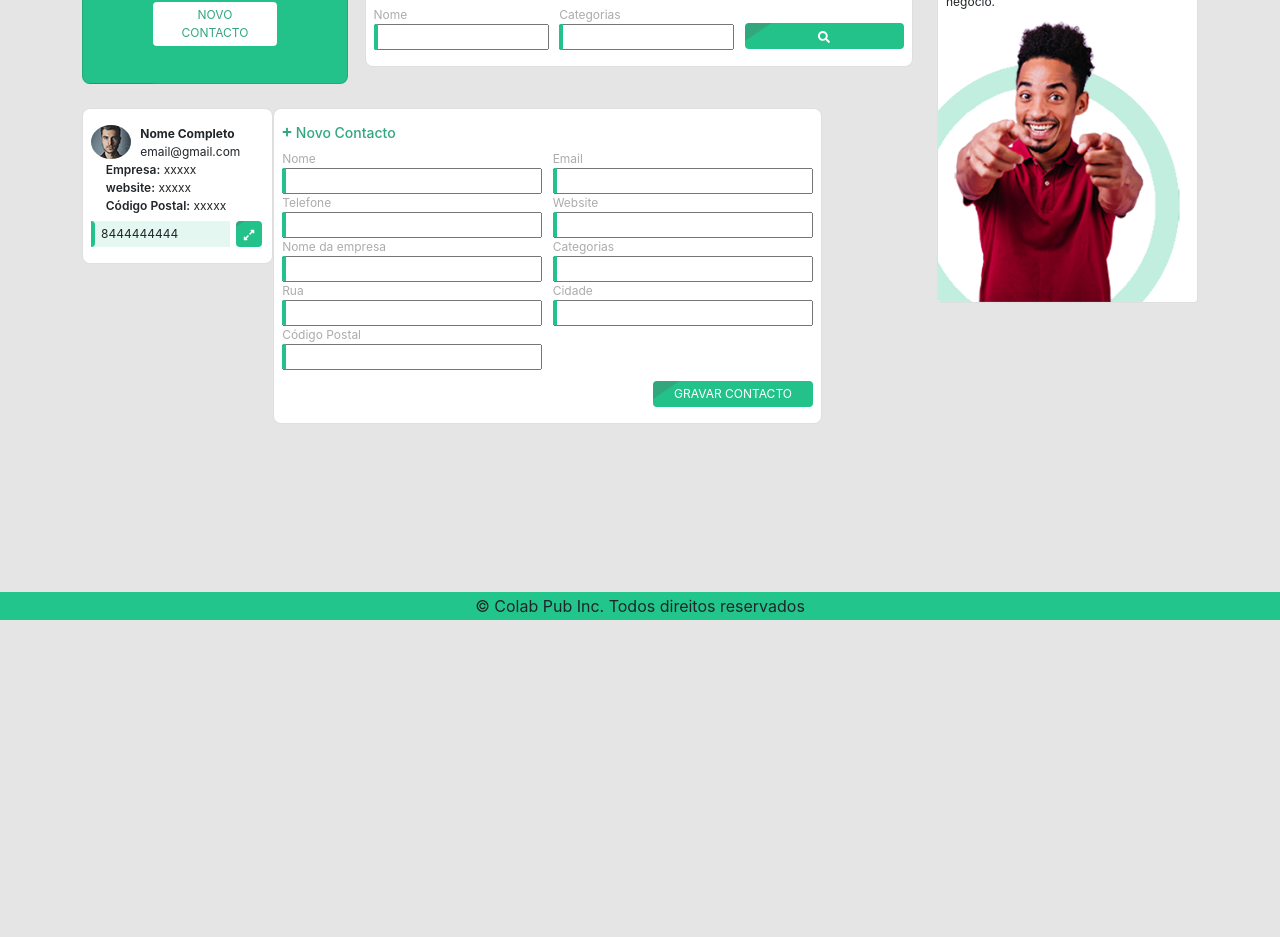
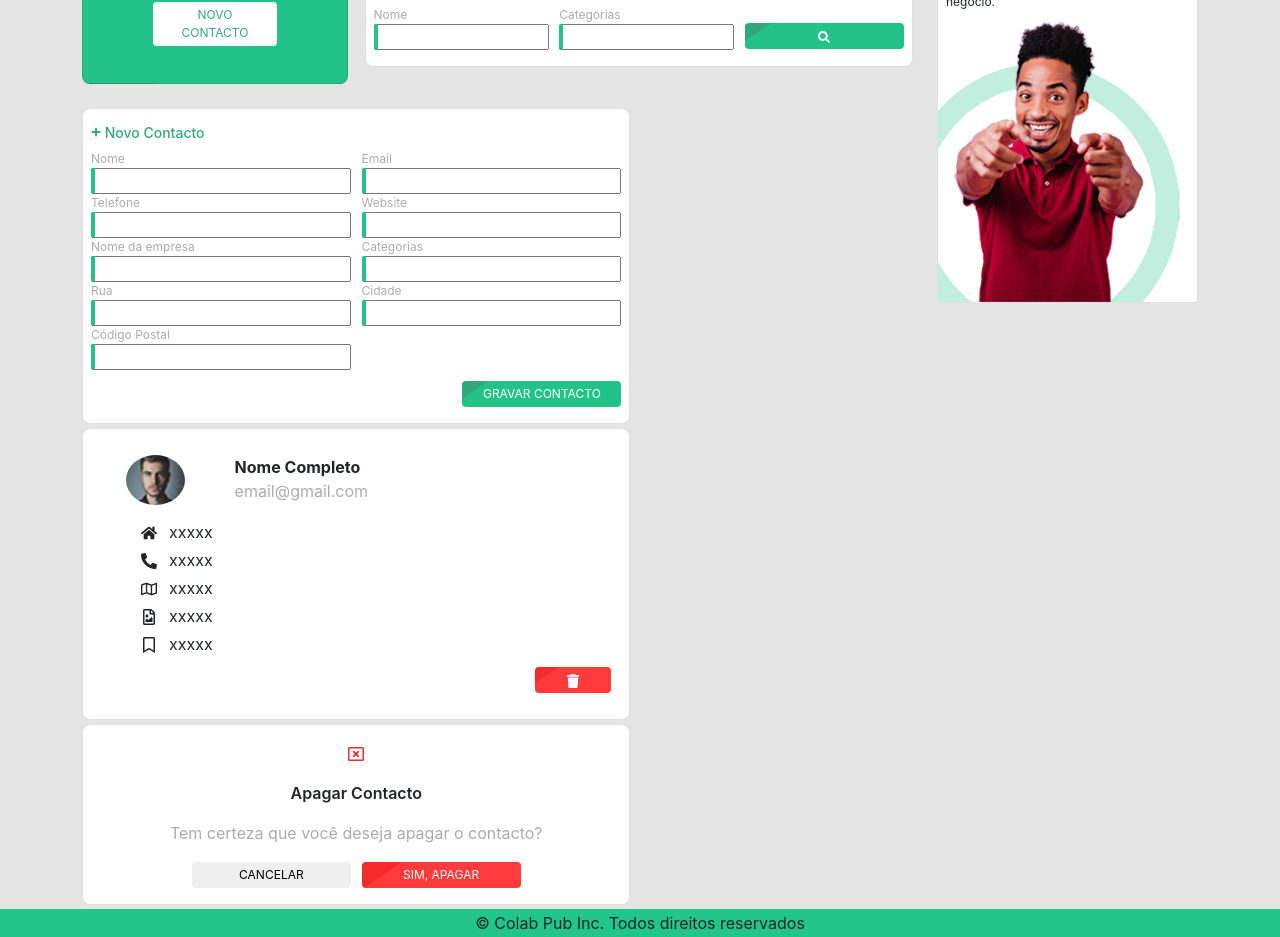
Before and after one commit to wilson-varela/Junior-Frontend-Dev-Challenge-Wilson-Varela, a React (Create React App) app: page / in a window 1280 px wide. Shown: the part 180-1117 px from the top of the page. Before the commit the page ends 800 px from the top, so only its background shows below. Built offline with nearby package versions, Linux system fonts and the light colour scheme.

Commit message:
Adicionado o card de detalhes de contacto e remocao de contacto

```diff
--- /dev/null
+++ b/src/containers/contacts/contactdetails/ContactDetails.js
@@ -0,0 +1,52 @@
+import React from 'react';
+import Auxiliar from '../../auxiliar/Auxiliar';
+import auxclass from '../../mainContent/MainContent.module.scss';
+import Card from '../../../components/ui/cards/Card';
+import ContactImg from '../../../assets/images/contact.jpg';
+import classes from './ContactDetails.module.scss';
+import Button from '../../../components/ui/button/Button';
+import {FaTrash} from 'react-icons/fa';
+import {FaHome} from 'react-icons/fa';
+import {FaPhoneAlt} from 'react-icons/fa';
+import {FaRegMap} from 'react-icons/fa';
+import {FaRegFileImage} from 'react-icons/fa';
+import {FaRegBookmark} from 'react-icons/fa';
+const ContactDetails =()=>{
+    return(
+
+        <Auxiliar>
+            <Card  width={auxclass.MediumCard } >
+                    <div className={`row ${classes.ContactDetails}`}>
+                        <div className={`col-3 ${classes.AlignCenter}`}><img src={ContactImg} alt="profile"/></div>
+                        <div className="col-9">
+                            <p className={auxclass.SemMargem}><b>Nome Completo</b></p>
+                            <p className={` ${auxclass.SemMargem} ${classes.GreyCl}`}>email@gmail.com</p>
+                        </div>
+                        <div className={`col-12 ${auxclass.ContactDetailsBody} ${classes.ContactDetailsBody}`}>
+                            <p ><span className={classes.Icon}><FaHome/></span>xxxxx</p>
+                            <p ><span className={classes.Icon}><FaPhoneAlt/></span>xxxxx</p>
+                            <p ><span className={classes.Icon}><FaRegMap/></span>xxxxx</p>
+                            <p ><span className={classes.Icon}><FaRegFileImage/></span>xxxxx</p>
+                            <p ><span className={classes.Icon}><FaRegBookmark/></span>xxxxx</p>
+                        </div>
+                        <div className={`col-12 ${classes.ContactDetailsFooter}`}>
+
+                            <Button
+                                width={auxclass.ExtraSmallBtn}
+                                bgColor={auxclass.RedBg}
+                                color={auxclass.WhiteCl}
+                                hover={auxclass.BtnRed}
+
+                                >
+                                    <FaTrash/>
+                            </Button>
+                        </div>
+                    </div>
+
+            </Card>
+        </Auxiliar>
+    )
+
+}
+
+export default ContactDetails;
--- /dev/null
+++ b/src/containers/contacts/contactdetails/ContactDetails.module.scss
@@ -0,0 +1,32 @@
+.ContactDetails{
+    padding: 10px;
+}
+
+.ContactDetails img{
+    height: 50px;
+    border-radius: 50%;
+}
+.ContactDetailsBody{
+    margin-top:15px!important;
+}
+.ContactDetailsBody p{
+    margin-bottom:4px;
+}
+
+.ContactDetailsFooter{
+    text-align: right;
+}
+
+.ContactDetailsFooter svg{
+    font-size: 14px;
+}
+.Icon{
+    margin-right: 12px;
+}
+
+.AlignCenter{
+    text-align: center;
+}
+.GreyCl{
+    color:#ACACAD;
+}
--- /dev/null
+++ b/src/containers/contacts/deletecontact/DeleteCard.module.scss
@@ -0,0 +1,7 @@
+.DeleteCard{
+    text-align: center;
+}
+
+.DeleteCard button:first-child{
+    margin-right: 2%;
+}
--- /dev/null
+++ b/src/containers/contacts/deletecontact/DeleteContact.js
@@ -0,0 +1,46 @@
+import React from 'react';
+import Auxiliar from '../../auxiliar/Auxiliar';
+import Button from '../../../components/ui/button/Button';
+import auxclass from '../../mainContent/MainContent.module.scss';
+import Card from '../../../components/ui/cards/Card';
+import {FaRegWindowClose} from 'react-icons/fa';
+import classes from './DeleteCard.module.scss';
+
+const DeleteContact =()=>{
+    return(
+        <Auxiliar>
+            <Card  width={auxclass.MediumCard } >
+                    <div className={`row ${classes.DeleteCard}`}>
+
+                        <div className={`col-12`}>
+                            <p className={auxclass.RedCl}><FaRegWindowClose/></p>
+                            <p className={auxclass.Bold}>Apagar Contacto</p>
+                            <p className={auxclass.GreyCl}> Tem certeza que você deseja apagar o contacto?</p>
+                        </div>
+                        <div className={`col-12`}>
+                            <Button
+                                width={auxclass.SmallBtn}
+                                bgColor={auxclass.GreyBg}
+                                color={auxclass.BlackCl}
+                                hover={auxclass.BtnGrey}
+
+                                >
+                                    Cancelar
+                            </Button>
+                            <Button
+                                width={auxclass.SmallBtn}
+                                bgColor={auxclass.RedBg}
+                                color={auxclass.WhiteCl}
+                                hover={auxclass.BtnRed}
+
+                                >
+                                    Sim, apagar
+                            </Button>
+                        </div>
+                    </div>
+
+            </Card>
+        </Auxiliar>
+    )
+};
+export default DeleteContact;
--- a/src/containers/mainContent/MainContent.js
+++ b/src/containers/mainContent/MainContent.js
@@ -5,10 +5,10 @@ import classes from './MainContent.module.scss';
 import Button from '../../components/ui/button/Button';
 import { FaPlusSquare } from "react-icons/fa";
 import {FaSearch} from "react-icons/fa";
-import {FaExpandAlt} from "react-icons/fa";
 import Input from '../../components/ui/input/Input';
-import ContactImg from '../../assets/images/contact.jpg';
-import NewContact from '../newcontact/NewContact';
+import NewContact from '../contacts/newcontact/NewContact';
+import ContactDetails from '../contacts/contactdetails/ContactDetails';
+import DeleteContact from '../contacts/deletecontact/DeleteContact';
 class MainContent extends Component{
     render(){
         return(
@@ -58,34 +58,7 @@ class MainContent extends Component{
                 </Card>
                 <div className={classes.LineSeparator}></div>
 
-                <Card width={classes.ExtraSmallCard} mr={classes.Mr}>
-                    <div className={`row ${classes.ContactDetails}`}>
-                        <div className="col-3"><img src={ContactImg} alt="profile"/></div>
-                        <div className="col-9">
-                            <p className={classes.SemMargem}><b>Nome Completo</b></p>
-                            <p className={` ${classes.SemMargem}`}>email@gmail.com</p>
-                        </div>
-                        <div className={`col-12 ${classes.ContactDetailsBody}`}>
-                            <p className={` ${classes.SemMargem}`}><span className={classes.Bold}>Empresa:</span> xxxxx</p>
-                            <p className={` ${classes.SemMargem}`}><span className={classes.Bold}>website:</span> xxxxx</p>
-                            <p className={` ${classes.SemMargem}`}><span className={classes.Bold}>Código Postal:</span> xxxxx</p>
-                        </div>
-                        <div className="col-12">
-                            <span className={classes.LeftBorder}></span>
-                            <div className={`${classes.ContactDetailsFooter} ${classes.FloatLeft}`}>8444444444</div>
-                            <Button
-                                width={classes.ExtraSmallBtn}
-                                bgColor={classes.GreenBg}
-                                color={classes.WhiteCl}
-                                hover={classes.BtnGreen}
 
-                                >
-                                    <FaExpandAlt/>
-                            </Button>
-                        </div>
-
-                    </div>
-                </Card>
 
                 <Card  width={classes.MediumCard } >
                     <div className='row'>
@@ -96,6 +69,8 @@ class MainContent extends Component{
                     </div>
                 </Card>
 
+                <ContactDetails/>
+                <DeleteContact/>
 
 
             </Auxiliar>
--- a/src/containers/mainContent/MainContent.module.scss
+++ b/src/containers/mainContent/MainContent.module.scss
@@ -18,15 +18,27 @@
     background: rgb(50,167,126);
     background: linear-gradient(146deg, rgba(50,167,126,1) 13%, rgba(34,194,138,1) 14%);
 }
-
+.RedBg{
+    background: rgb(245, 42, 42);
+    background: linear-gradient(146deg, rgb(245, 42, 42,1) 20%, rgba(255, 58, 58,1) 21%);
+}
 .WhiteBg{
     background-color: #fff;
 }
 .WhiteCl{
-    color:white;
+    color:#fff;
+}
+.BlackCl{
+    color:#000;
 }
 .GreenCl{
     color:rgb(50,167,126);
+}
+.RedCl{
+    color:rgb(245, 42, 42);
+}
+.GreyCl{
+    color:#ACACAD;
 }
 // Font weight
 .Bold{
@@ -119,6 +131,11 @@
     background: linear-gradient(146deg, rgba(50,167,126,0.8) 15%, rgba(34,194,138,0.8) 17%);
     transition: ease-in-out 1s;
 }
+.BtnRed:hover{
+    background: rgb(245, 42, 42,0.8);
+    background: linear-gradient(146deg, rgb(245, 42, 42,0.8) 25%, rgba(255, 58, 58,0.8) 26%);
+    transition: ease-in-out 1s;
+}
 //Adiciona margin-bottom ao botao novo contacto
 .BtnNovomb{
     margin-bottom: 21px!important;
```
Also changed, not shown: src/containers/contacts/contact/Contact.js (added, +40 -0 lines), src/containers/contacts/newcontact/NewContact.js (renamed from src/containers/newcontact/NewContact.js, +5 -5 lines), src/containers/contacts/Contacts.js (added), src/containers/contacts/newcontact/NewContact.module.scss (renamed from src/containers/newcontact/NewContact.module.scss).
